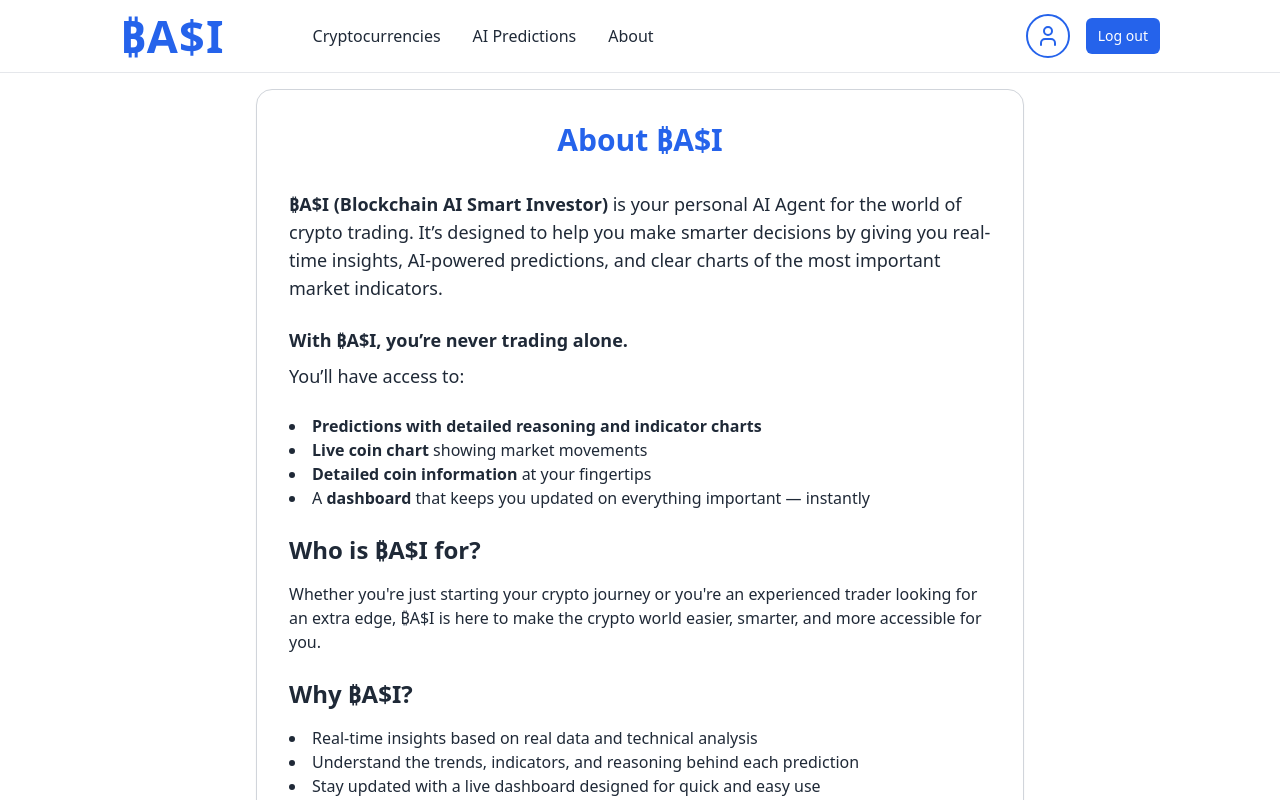
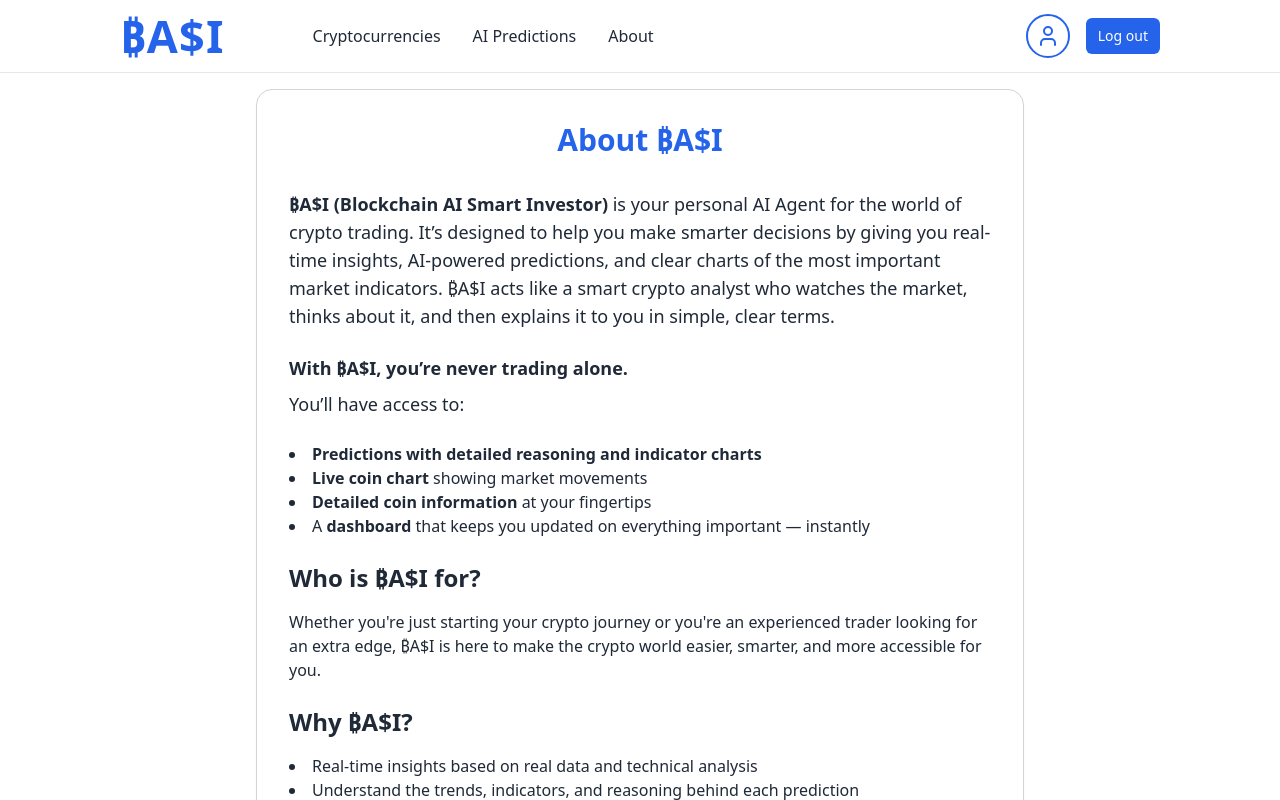
Before and after one commit to Ell-716/BASI-Crypto-Agent, a React (Vite) app in the folder frontend/: page /about in a window 1280 px wide. Shown: the top 800 px of the page. Built offline with nearby package versions, Linux system fonts and the light colour scheme; sample sign-in values are in the browser's storage.

Commit message:
Update text for About page

```diff
--- a/frontend/src/pages/About.jsx
+++ b/frontend/src/pages/About.jsx
@@ -7,7 +7,8 @@ const About = () => {
         <p className="text-lg mb-6">
           <strong>₿A$I (Blockchain AI Smart Investor)</strong> is your personal AI Agent for the world of crypto trading.
           It’s designed to help you make smarter decisions by giving you real-time insights, AI-powered predictions,
-          and clear charts of the most important market indicators.
+          and clear charts of the most important market indicators. ₿A$I acts like a smart crypto analyst who watches the market,
+          thinks about it, and then explains it to you in simple, clear terms.
         </p>
 
         <p className="text-lg font-semibold mb-2 text-left">
```
